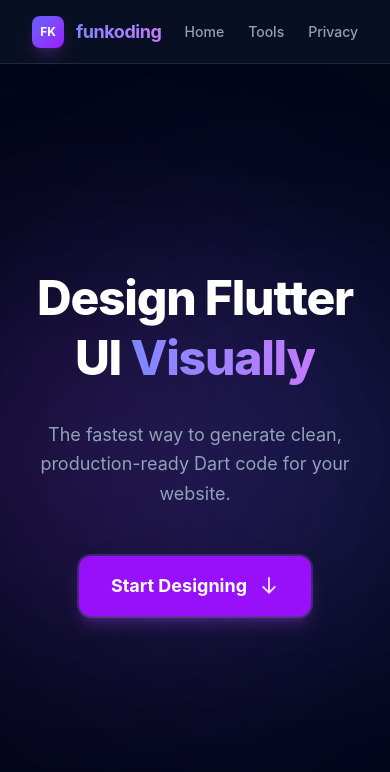
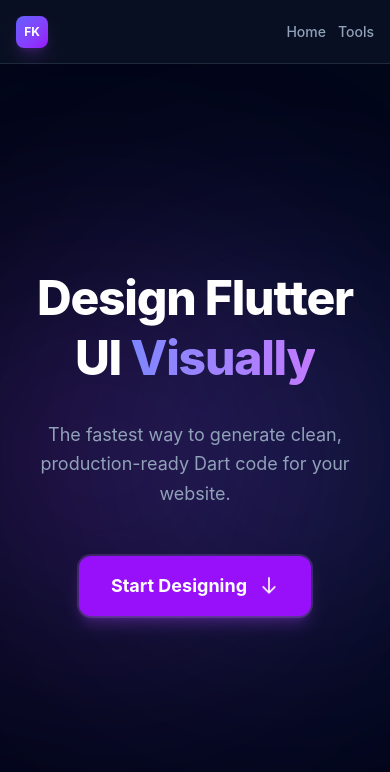
Before and after one commit to mothyvijayan/fun_koding, a React (Vite) app: page / in a window 390 px wide. Shown: the top 772 px of the page. Built offline with nearby package versions, Linux system fonts and the light colour scheme.

Commit message:
Implement mobile responsive breakpoints and layouts on Hero and Navbar

```diff
--- a/src/components/Navbar.jsx
+++ b/src/components/Navbar.jsx
@@ -2,18 +2,18 @@ import { Link } from 'react-router-dom';
 
 export default function Navbar() {
   return (
-    <nav className="sticky top-0 h-16 shrink-0 bg-slate-900/60 backdrop-blur-xl border-b border-slate-800 flex items-center justify-between px-8 z-50">
-      <Link to="/" className="flex items-center gap-3">
+    <nav className="sticky top-0 h-16 shrink-0 bg-slate-900/60 backdrop-blur-xl border-b border-slate-800 flex items-center justify-between px-4 md:px-8 z-50">
+      <Link to="/" className="flex items-center gap-2 md:gap-3 shrink-0">
         <div className="w-8 h-8 rounded-lg bg-gradient-to-br from-indigo-500 to-purple-600 flex items-center justify-center shadow-lg shadow-purple-500/20">
           <span className="font-bold text-white text-xs">FK</span>
         </div>
-        <h1 className="font-bold text-lg tracking-tight bg-clip-text text-transparent bg-gradient-to-r from-indigo-400 to-purple-400">funkoding</h1>
+        <h1 className="font-bold text-lg tracking-tight bg-clip-text text-transparent bg-gradient-to-r from-indigo-400 to-purple-400 hidden sm:block">funkoding</h1>
       </Link>
 
-      <div className="flex items-center gap-6 text-sm font-medium">
+      <div className="flex items-center gap-3 md:gap-6 text-sm font-medium shrink-0">
         <Link to="/" className="text-slate-400 hover:text-white transition-colors">Home</Link>
         <button onClick={() => document.getElementById('generator')?.scrollIntoView({ behavior: 'smooth' })} className="text-slate-400 hover:text-white transition-colors cursor-pointer">Tools</button>
-        <Link to="/privacy" className="text-slate-400 hover:text-white transition-colors">Privacy</Link>
+        <Link to="/privacy" className="text-slate-400 hover:text-white transition-colors hidden sm:block">Privacy</Link>
       </div>
     </nav>
   );
--- a/src/pages/Home.jsx
+++ b/src/pages/Home.jsx
@@ -44,8 +44,8 @@ export default function Home() {
       <Hero />
 
       {/* Main Workspace */}
-      <div id="generator" className="flex h-[calc(100vh-4rem)] min-h-0 bg-slate-950 border-t border-slate-800">
-        <aside className="w-80 bg-slate-900/80 backdrop-blur-xl border-r border-slate-800 flex flex-col transition-all duration-300 shadow-xl z-20">
+      <div id="generator" className="flex flex-col lg:flex-row lg:h-[calc(100vh-4rem)] bg-slate-950 border-t border-slate-800 lg:overflow-hidden relative">
+        <aside className="w-full lg:w-80 bg-slate-900/80 backdrop-blur-xl border-b lg:border-b-0 lg:border-r border-slate-800 flex flex-col transition-all duration-300 shadow-xl z-20 shrink-0 h-[400px] lg:h-auto overflow-hidden">
           <div className="flex-1 overflow-y-auto py-6 px-6 space-y-8 scrollbar-thin scrollbar-thumb-slate-700">
             <div>
               <h2 className="text-xs font-semibold text-slate-500 uppercase tracking-wider mb-6 flex items-center gap-2">
@@ -79,8 +79,8 @@ export default function Home() {
           </div>
         </aside>
 
-        <main className="flex-1 flex flex-col min-w-0 relative">
-          <header className="h-16 flex items-center justify-between px-8 border-b border-slate-800 bg-slate-900/40 backdrop-blur-md z-10 shrink-0">
+        <main className="flex-1 flex flex-col min-w-0 relative min-h-[400px] lg:min-h-0">
+          <header className="h-16 flex items-center justify-between px-4 lg:px-8 border-b border-slate-800 bg-slate-900/40 backdrop-blur-md z-10 shrink-0">
             <div className="flex items-center gap-4">
               <div className="px-3 py-1.5 text-sm font-medium rounded-lg bg-purple-500/20 text-purple-400 border border-purple-500/30">
                 Interactive Preview
@@ -108,7 +108,7 @@ export default function Home() {
           </div>
         </main>
 
-        <aside className="w-[400px] bg-slate-900 border-l border-slate-800 flex flex-col shadow-2xl z-20">
+        <aside className="w-full lg:w-[400px] bg-slate-900 border-t lg:border-t-0 lg:border-l border-slate-800 flex flex-col shadow-2xl z-20 h-[500px] lg:h-auto shrink-0">
           <div className="h-16 flex items-center justify-between px-5 border-b border-slate-800 shrink-0">
             <h2 className="text-sm font-semibold text-slate-200 flex items-center gap-2">
               <svg className="w-4 h-4 text-blue-400" fill="none" viewBox="0 0 24 24" stroke="currentColor"><path strokeLinecap="round" strokeLinejoin="round" strokeWidth={2} d="M10 20l4-16m4 4l4 4-4 4M6 16l-4-4 4-4" /></svg>
```
